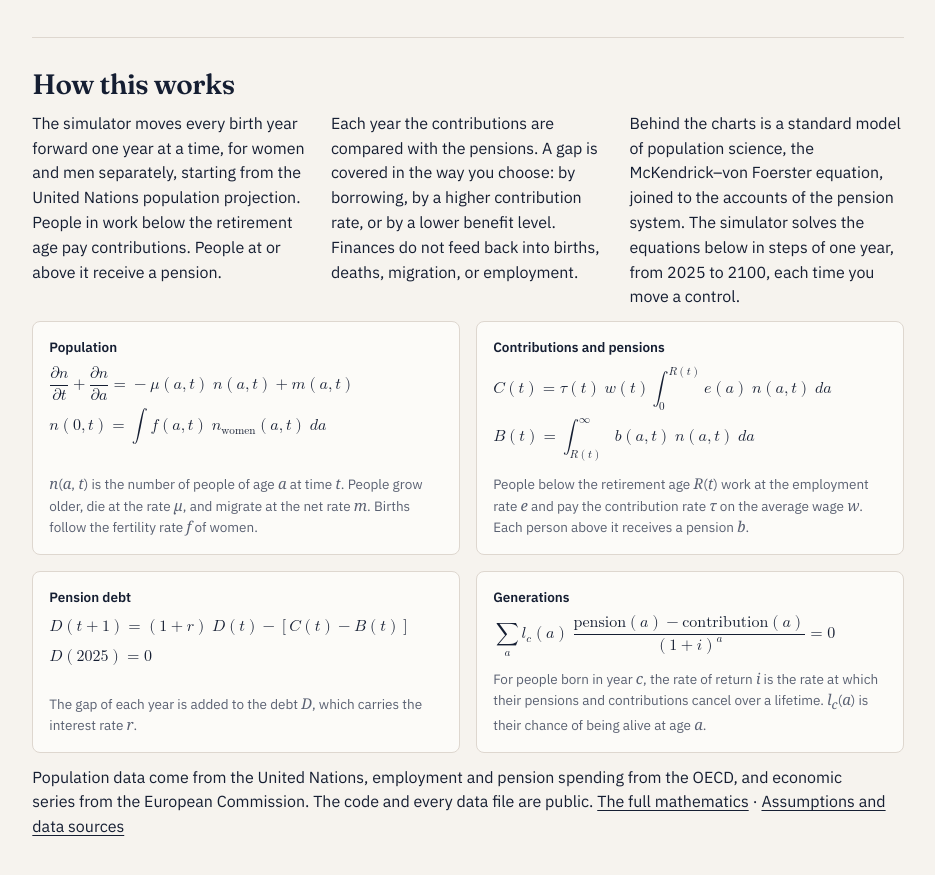
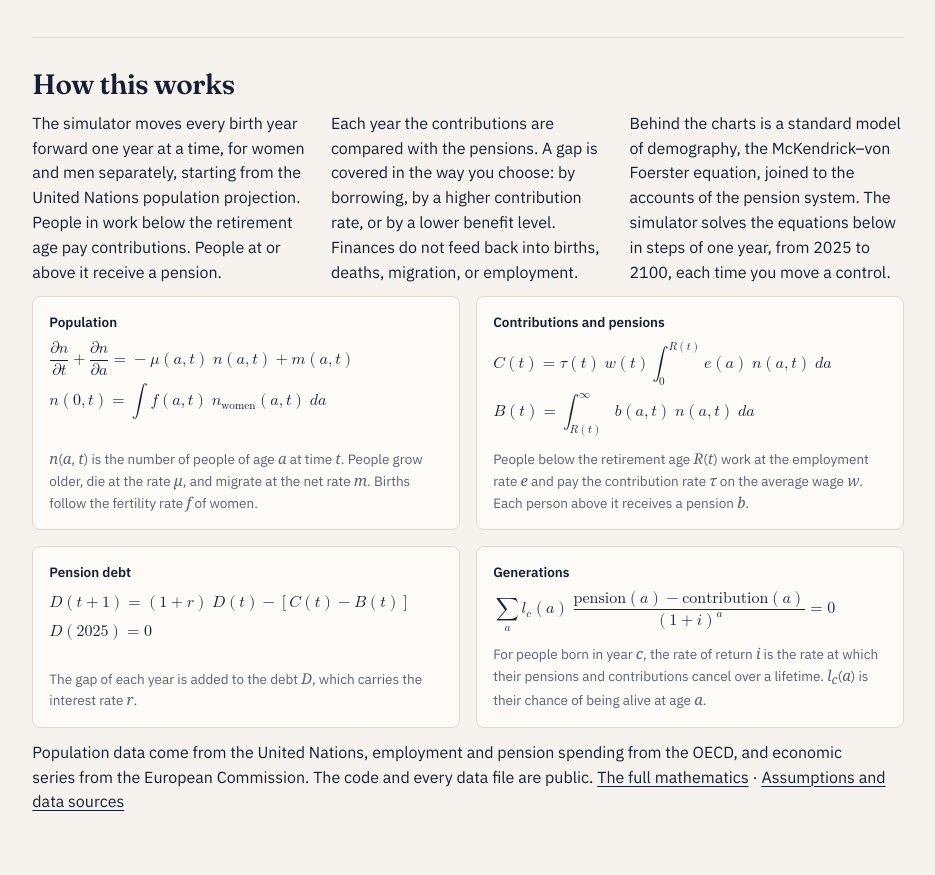
Before and after one commit to palsagar/pension-simulator, a plain HTML site: page frontend/index.html in a window 1280 px wide. Shown: the part 2090-2965 px from the top of the page, without its empty margins (344-1279 px from the left). Drawn offline with Linux system fonts and the light colour scheme; no server answers.

Commit message:
Use the established name of the field

```diff
--- a/frontend/index.html
+++ b/frontend/index.html
@@ -281,7 +281,7 @@
 <div style="flex: 1 1 100%; min-width: 0; display: grid; grid-template-columns: repeat(auto-fit, minmax(min(260px, 100%), 1fr)); gap: var(--space-3) var(--space-5)">
 <p class="prose">The simulator moves every birth year forward one year at a time, for women and men separately, starting from the United Nations population projection. People in work below the retirement age pay contributions. People at or above it receive a pension.</p>
 <p class="prose">Each year the contributions are compared with the pensions. A gap is covered in the way you choose: by borrowing, by a higher contribution rate, or by a lower benefit level. Finances do not feed back into births, deaths, migration, or employment.</p>
-<p class="prose">Behind the charts is a standard model of population science, the McKendrick–von Foerster equation, joined to the accounts of the pension system. The simulator solves the equations below in steps of one year, from 2025 to 2100, each time you move a control.</p>
+<p class="prose">Behind the charts is a standard model of demography, the McKendrick–von Foerster equation, joined to the accounts of the pension system. The simulator solves the equations below in steps of one year, from 2025 to 2100, each time you move a control.</p>
 </div>
 <div class="eqs" role="group" aria-label="The equations of the model">
 <div class="card eq">
```
